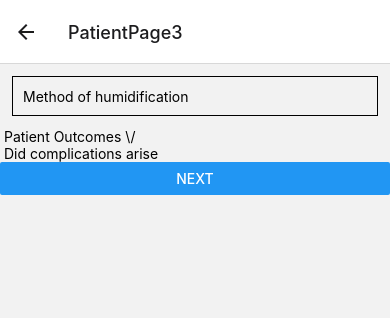
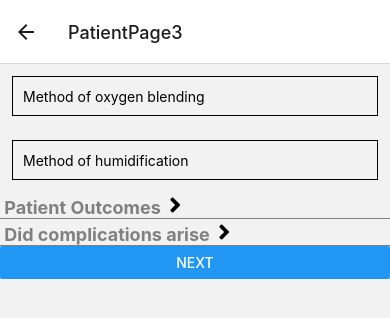
Before and after one commit to garmanbeau/BubbleCPAP, a React Native app: screen /PatientPage3 in a window 390 px wide. Shown: the top 318 px of the page. Built offline with nearby package versions, Linux system fonts and the light colour scheme.

Commit message:
introduced font awesome icons and made started to style some things

```diff
--- a/package.json
+++ b/package.json
@@ -9,10 +9,12 @@
     "web": "expo start --web"
   },
   "dependencies": {
+    "@expo/vector-icons": "^14.0.0",
     "@react-native-community/slider": "^4.5.0",
     "@react-navigation/native": "^6.1.9",
     "@react-navigation/native-stack": "^6.9.17",
     "expo": "~50.0.6",
+    "expo-font": "^11.10.3",
     "expo-status-bar": "~1.11.1",
     "react": "18.2.0",
     "react-native": "^0.73.4",
--- a/screens/PatientPage3.js
+++ b/screens/PatientPage3.js
@@ -1,8 +1,12 @@
-import React, {useState} from "react";
+import React, {useState, useEffect} from "react";
 import { View, SafeAreaView, StyleSheet, TextInput, Button, TouchableOpacity, Text } from "react-native";
 import BouncyCheckbox from "react-native-bouncy-checkbox";
+import * as Font from 'expo-font';
+import { FontAwesome5 } from '@expo/vector-icons';
 
 const TextInputExample = ({ navigation }) => {
+  const [text9, onChangeText9] = React.useState("");
+
   const [text10, onChangeText10] = React.useState("");
   const [text11, onChangeText11] = React.useState("");
   const [text12, onChangeText12] = React.useState("");
@@ -11,18 +15,29 @@ const TextInputExample = ({ navigation }) => {
   const [isTextInputVisible2, setTextInputVisibility2] = useState(false);
   const [ isPneumothorax, setPneumothorax] = useState(false);
 
-  const [items, setItems] = useState([
-    { label: 'nasal prongs', value: '1' },
-    { label: 'nasal mask', value: '2' },
-    { label: 'nose/mouth mask', value: '3' },
-    { label: 'scuba/full face mask', value: '4' },
-  ]);
+ // Declare a state variable to track the font loading status
+ const [isFontLoaded, setFontLoaded] = useState(false);
+
+ // Use the useEffect hook to load the font
+ useEffect(() => {
+  // Define an async function to load the font
+  const loadFont = async () => {
+    // Use the Font.loadAsync method and pass the font name and the font file path as an object
+    await Font.loadAsync({
+      'Font Awesome 5 Free': require('@expo/vector-icons/build/vendor/react-native-vector-icons/Fonts/FontAwesome5_Regular.ttf'),
+    });
+    // Update the state variable to true when the font is loaded
+    setFontLoaded(true);
+  };
+  // Call the loadFont function
+  loadFont();
+}, []);
 
     const [outcomeItems, setOutcomeItems] = useState([
-      {label: 'Discharged Home', value: '1'},
-      {label: 'Transfered to Another Hospital', value: '2'},
-      {label: 'Died', value: '3'},
-      {label: 'Intubated', value: '4'},
+      {label: 'Discharged Home', value: false},
+      {label: 'Transfered to Another Hospital', value: false},
+      {label: 'Died', value: false},
+      {label: 'Intubated', value: false},
     ]);
 
     const [complicationItems, setComplicationItems] = useState([
@@ -41,7 +56,7 @@ const TextInputExample = ({ navigation }) => {
         <BouncyCheckbox
           key={index}
           text={item.label}
-          isChecked={false}
+          isChecked={item.value}
           textStyle={{ textDecorationLine: 'none' }}
           onPress={(isChecked) => {
             // Update the value of the item in the array
@@ -84,7 +99,14 @@ const TextInputExample = ({ navigation }) => {
         )
       }
   return (
+    isFontLoaded ? (
     <SafeAreaView>
+      <TextInput
+        style={styles.input}
+        placeholder="Method of oxygen blending"
+        onChangeText={onChangeText9}
+        value={text9}
+      />
       <TextInput
         style={styles.input}
         placeholder="Method of humidification"
@@ -107,7 +129,14 @@ const TextInputExample = ({ navigation }) => {
       /> */}
 
       <TouchableOpacity onPress={() => setTextInputVisibility(!isTextInputVisible)}>
-      <Text> Patient Outcomes \/</Text>
+      <Text style ={styles.headerText}> Patient Outcomes {' '}
+          {isTextInputVisible ? (
+            // Use a right arrow icon from Font Awesome
+            <FontAwesome5 name="angle-down" size={24} color="black" />
+          ) : (
+            // Use a down arrow icon from Font Awesome
+            <FontAwesome5 name="angle-right" size={24} color="black" />
+          )}</Text>
      </TouchableOpacity>
 
         {isTextInputVisible && <View>{patientOutcomeView()}</View>}
@@ -123,7 +152,14 @@ const TextInputExample = ({ navigation }) => {
       /> */}
 
 <TouchableOpacity onPress={() => setTextInputVisibility2(!isTextInputVisible2)}>
-      <Text> Did complications arise</Text>
+      <Text style={styles.headerText}> Did complications arise {' '}
+      {isTextInputVisible2 ? (
+            // Use a right arrow icon from Font Awesome
+            <FontAwesome5 name="angle-down" size={24} color="black" />
+          ) : (
+            // Use a down arrow icon from Font Awesome
+            <FontAwesome5 name="angle-right" size={24} color="black" />
+          )}</Text>
      </TouchableOpacity>
      {isTextInputVisible2 && <View>{complicationView()}</View>}
 
@@ -140,7 +176,7 @@ const TextInputExample = ({ navigation }) => {
         <TextInput placeholder="Please Describe Patient Severity of illness and hot it was diagnosed." />
       )}
       <Button title="Next" onPress={() => navigation.navigate("Welcome")} />
-    </SafeAreaView>
+    </SafeAreaView>) : <Text>Loading...</Text>
   );
 };
 
@@ -151,6 +187,25 @@ const styles = StyleSheet.create({
     borderWidth: 1,
     padding: 10,
   },
+  headerText: {
+    // Set the font size to 18
+    fontSize: 18,
+    // Set the font weight to bold
+    fontWeight: 'bold',
+    // Set the color to gray
+    color: 'gray',
+    // Add a bottom border with a gray line
+    borderBottomWidth: 1,
+    borderBottomColor: 'gray',
+  },
+  arrowIcon: {
+    // Set the font family to Font Awesome
+    fontFamily: 'Font Awesome 5 Free',
+    // Set the font weight to solid
+    fontWeight: '900',
+    // Set the color to gray
+    color: 'gray',
+  },
 });
 
 export default TextInputExample;
--- a/screens/WelcomeScreen.js
+++ b/screens/WelcomeScreen.js
@@ -3,7 +3,6 @@ import { StyleSheet, Button, Text, View, TextInput, TouchableOpacity } from "rea
 import React, { useState } from "react";
 
 export default function WelcomeScreen({ navigation }) {
-  const [isTextInputVisible, setTextInputVisibility] = useState(false);
 
   return (
     <View style={styles.container}>
@@ -18,11 +17,6 @@ export default function WelcomeScreen({ navigation }) {
         title="Record Information"
         onPress={() => navigation.navigate("HospitalSelect")}
       />
-<Button
-        title="Toggle TextInput"
-        onPress={() => setTextInputVisibility(!isTextInputVisible)}
-      />
-      {isTextInputVisible && <TextInput placeholder="Type here..." />}
       </View>
   );
 }
--- a/screens/YearlyQuestionScreen.js
+++ b/screens/YearlyQuestionScreen.js
@@ -1,8 +1,9 @@
-import React, { useState }from 'react';
+import React, { useState, useEffect }from 'react';
 import {Text, View, SafeAreaView, StyleSheet, TextInput, Button, TouchableOpacity} from 'react-native';
 import { Dropdown } from 'react-native-element-dropdown';
 import BouncyCheckbox from "react-native-bouncy-checkbox";
-
+import * as Font from 'expo-font';
+import { FontAwesome5 } from '@expo/vector-icons';
 
 
 const YearlyQuestion = ({navigation}) => {
@@ -57,10 +58,28 @@ const YearlyQuestion = ({navigation}) => {
     const hospitalsWhereBCPAPAreUsedView = () =>{
       return(
       <View>
-        <Text>Do you agree to the terms and conditions?</Text>
+        <Text>Please select all areas where BCPAP is used in your hospital?</Text>
         <View>{renderBouncyCheckboxes()}</View>
       </View>)
     };
+
+    // Declare a state variable to track the font loading status
+ const [isFontLoaded, setFontLoaded] = useState(false);
+
+ // Use the useEffect hook to load the font
+ useEffect(() => {
+  // Define an async function to load the font
+  const loadFont = async () => {
+    // Use the Font.loadAsync method and pass the font name and the font file path as an object
+    await Font.loadAsync({
+      'Font Awesome 5 Free': require('@expo/vector-icons/build/vendor/react-native-vector-icons/Fonts/FontAwesome5_Regular.ttf'),
+    });
+    // Update the state variable to true when the font is loaded
+    setFontLoaded(true);
+  };
+  // Call the loadFont function
+  loadFont();
+}, []);
       /*hosp units where BCPAP is used: Which hosp areas bCPAP is used in - PICU, NICU, CICU,
       emergency department, inpatient pediatric ward, inpatient general ward (adults and kids),
       inpatient general ICU (adults and kids). Acute care unit (ACU), emergency pediatric unit (EPU) */
@@ -88,7 +107,14 @@ const YearlyQuestion = ({navigation}) => {
         keyboardType="numeric"
       />
      <TouchableOpacity onPress={() => setTextInputVisibility(!isTextInputVisible)}>
-      <Text> Units that use BCPAP \/</Text>
+      <Text style={styles.headerText}> Units that use BCPAP {' '}
+          {isTextInputVisible ? (
+            // Use a right arrow icon from Font Awesome
+            <FontAwesome5 name="angle-down" size={24} color="black" />
+          ) : (
+            // Use a down arrow icon from Font Awesome
+            <FontAwesome5 name="angle-right" size={24} color="black" />
+          )}</Text>
      </TouchableOpacity>
      {isTextInputVisible && <View>{hospitalsWhereBCPAPAreUsedView()}</View>}
 
@@ -197,6 +223,25 @@ const styles = StyleSheet.create({
     height: 40,
     fontSize: 16,
   },
+  headerText: {
+    // Set the font size to 18
+    fontSize: 18,
+    // Set the font weight to bold
+    fontWeight: 'bold',
+    // Set the color to gray
+    color: 'gray',
+    // Add a bottom border with a gray line
+    borderBottomWidth: 1,
+    borderBottomColor: 'gray',
+  },
+  arrowIcon: {
+    // Set the font family to Font Awesome
+    fontFamily: 'Font Awesome 5 Free',
+    // Set the font weight to solid
+    fontWeight: '900',
+    // Set the color to gray
+    color: 'gray',
+  },
 });
 
 export default YearlyQuestion;
```
Also changed, not shown: screens/PatientPage2.js (+33 -9 lines), 1 other file (tests, documents, lock files or other folders).
